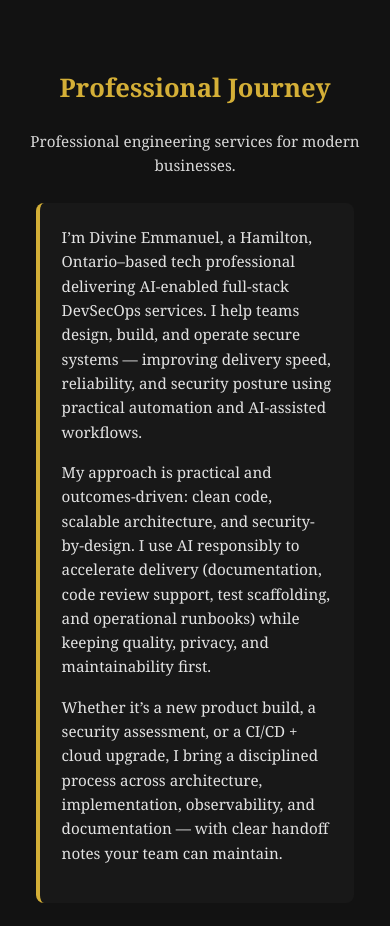
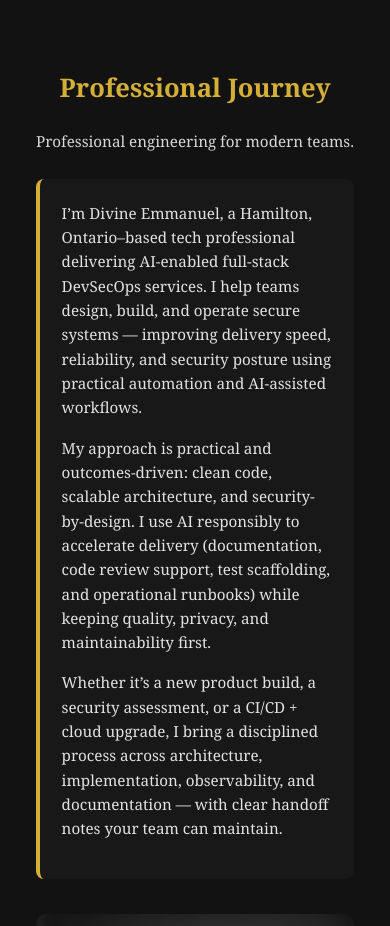
Before and after one commit to penueldivina237-lgtm/my_service, a plain HTML site: page index.html in a window 390 px wide. Shown: the part 1100-2026 px from the top of the page. Drawn offline with nearby package versions, Linux system fonts and the light colour scheme.

Commit message:
Shorten Professional Journey subtitle on mobile

```diff
--- a/index.html
+++ b/index.html
@@ -1524,7 +1524,8 @@
     <div class="container">
       <h2 class="section-title">Professional Journey</h2>
       <p class="section-subtitle">
-        Professional engineering services for modern businesses.
+        <span class="desktop-only">Professional engineering services for modern businesses.</span>
+        <span class="mobile-only">Professional engineering for modern teams.</span>
       </p>
 
       <div class="about-grid">
```
